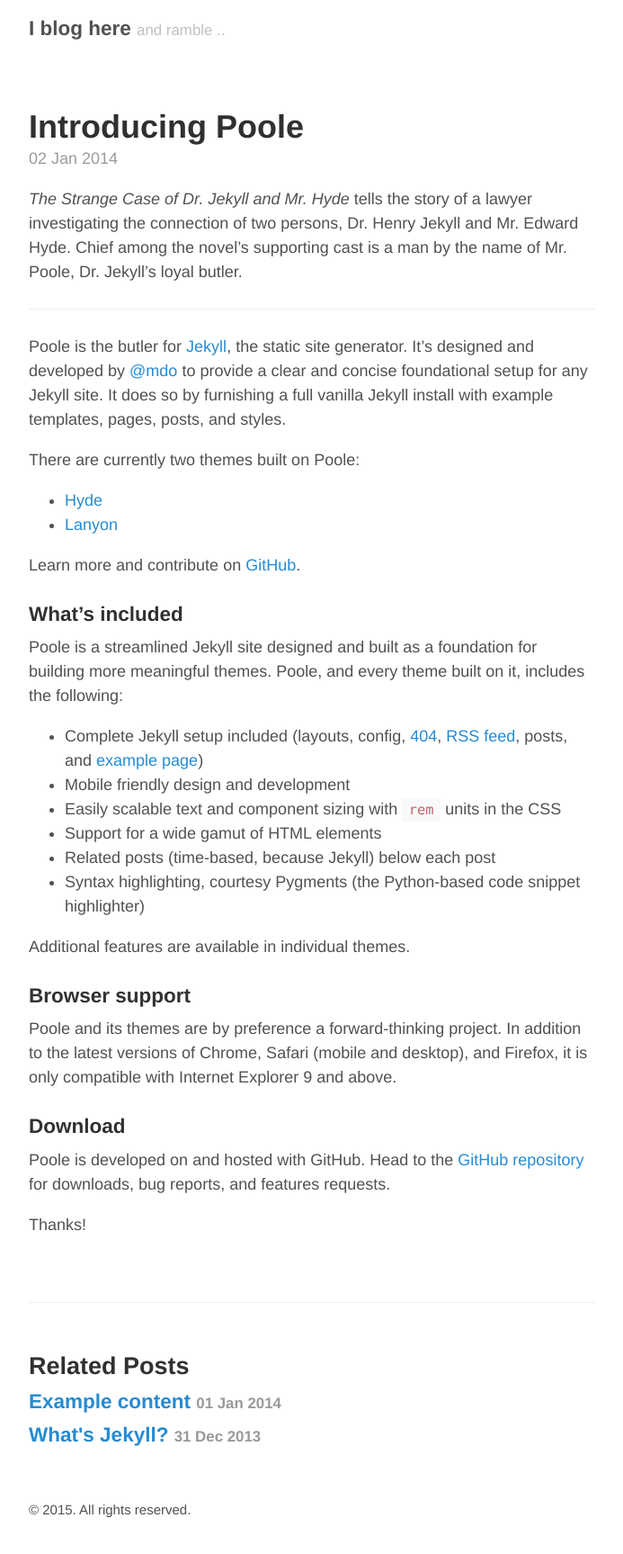
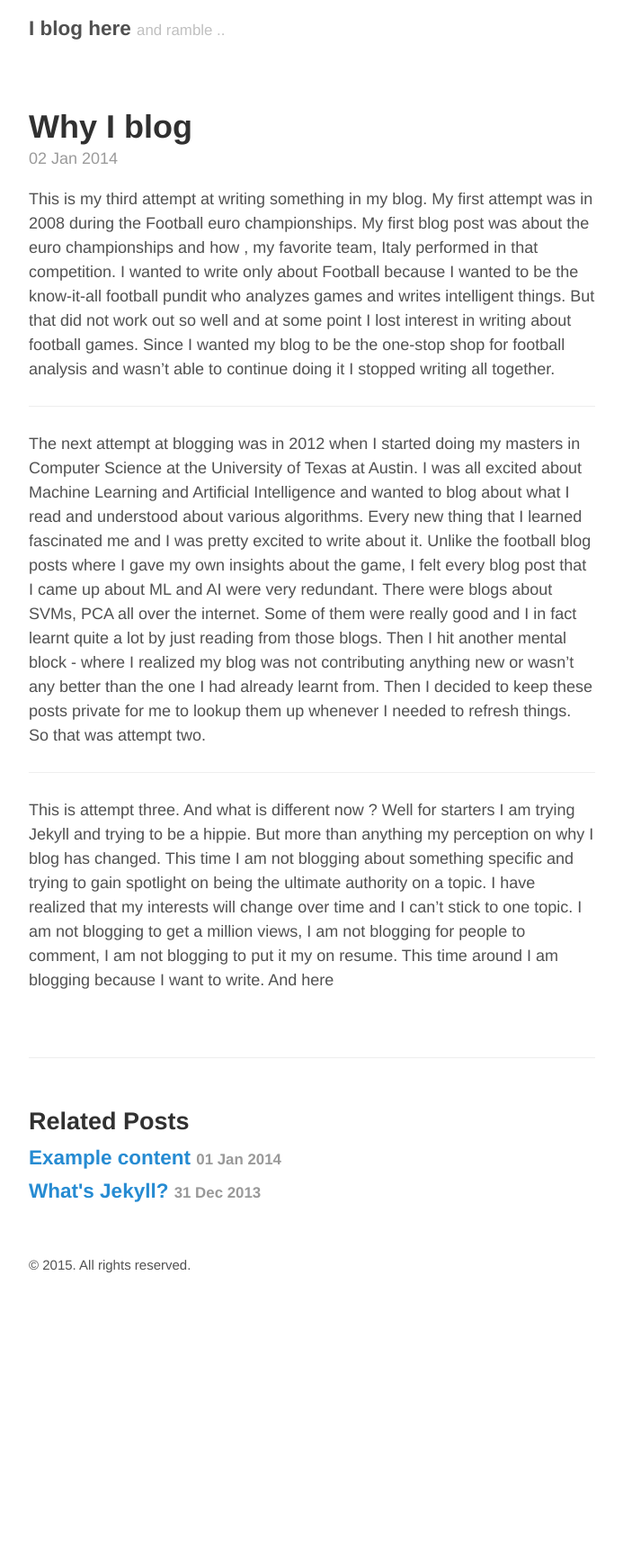
Before and after one commit to treadstone90/treadstone90.github.io, a Jekyll site: the page built from _posts/2014-01-02-introducing-poole.md, in a window 1280 px wide. Shown: the whole page at 90% size, without its empty margins (293-986 px from the left). Built offline with Jekyll 4.4.1, drawn with Linux system fonts in a browser that asks for light colours; after the commit the page ends 1455 px from its top, so only the background shows below that.

Commit message:
Post one

```diff
--- a/_posts/2014-01-02-introducing-poole.md
+++ b/_posts/2014-01-02-introducing-poole.md
@@ -1,40 +1,29 @@
 ---
 layout: post
-title: Introducing Poole
+title: Why I blog
 ---
 
-*The Strange Case of Dr. Jekyll and Mr. Hyde* tells the story of a lawyer investigating the connection of two persons, Dr. Henry Jekyll and Mr. Edward Hyde. Chief among the novel's supporting cast is a man by the name of Mr. Poole, Dr. Jekyll's loyal butler.
+This is my third attempt at writing something in my blog. My first attempt was in 2008 during the Football euro championships. My first blog post was about the euro championships and how
+, my favorite team, Italy performed in that competition. I wanted to write only about Football because I wanted to be the know-it-all football pundit who analyzes games and writes
+intelligent things. But that did not work out so well and at some point I lost interest
+in writing about football games. Since I wanted my blog to be the one-stop shop
+for football analysis and wasn't able to continue doing it I stopped writing all together.
 
 -----
 
-Poole is the butler for [Jekyll](http://jekyllrb.com), the static site generator. It's designed and developed by [@mdo](https://twitter.com/mdo) to provide a clear and concise foundational setup for any Jekyll site. It does so by furnishing a full vanilla Jekyll install with example templates, pages, posts, and styles.
+The next attempt at blogging was in 2012 when I started doing my masters in Computer Science at the University of Texas at Austin. I was all excited about Machine Learning and Artificial Intelligence and wanted to blog about what I read and understood about various algorithms.
+Every new thing that I learned fascinated me and I was pretty excited to write about it.
+Unlike the football blog posts where I gave my own insights about the game, I felt every
+blog post that I came up about ML and AI were very redundant. There were blogs about
+SVMs, PCA all over the internet. Some of them were really good and I in fact learnt quite
+a lot by just reading from those blogs. Then I hit another mental block - where I realized
+my blog was not contributing anything new or wasn't any better than the one I had already
+learnt from. Then I decided to keep these posts private for me to lookup them up whenever
+I needed to refresh things. So that was attempt two.
 
-There are currently two themes built on Poole:
-
-* [Hyde](http://hyde.getpoole.com)
-* [Lanyon](http://lanyon.getpoole.com)
-
-Learn more and contribute on [GitHub](https://github.com/poole).
-
-### What's included
-
-Poole is a streamlined Jekyll site designed and built as a foundation for building more meaningful themes. Poole, and every theme built on it, includes the following:
-
-* Complete Jekyll setup included (layouts, config, [404]({{ site.baseurl }}/404.html), [RSS feed]({{ site.baseurl }}/atom.xml), posts, and [example page]({{ site.baseurl }}/about))
-* Mobile friendly design and development
-* Easily scalable text and component sizing with `rem` units in the CSS
-* Support for a wide gamut of HTML elements
-* Related posts (time-based, because Jekyll) below each post
-* Syntax highlighting, courtesy Pygments (the Python-based code snippet highlighter)
-
-Additional features are available in individual themes.
-
-### Browser support
-
-Poole and its themes are by preference a forward-thinking project. In addition to the latest versions of Chrome, Safari (mobile and desktop), and Firefox, it is only compatible with Internet Explorer 9 and above.
-
-### Download
-
-Poole is developed on and hosted with GitHub. Head to the <a href="https://github.com/poole/poole">GitHub repository</a> for downloads, bug reports, and features requests.
-
-Thanks!
+-----
+This is attempt three. And what is different now ? Well for starters I am trying Jekyll
+and trying to be a hippie. But more than anything my perception on why I blog has changed.
+This time I am not blogging about something specific and trying to gain spotlight
+on being the ultimate authority on a topic. I have realized that my interests will change over time and I can't stick to one topic. I am not blogging to get a million views, I am not blogging for people to comment, I am not blogging to put it my on resume. This time
+around I am blogging because I want to write. And here
```
Also changed, not shown: 9 other files.
